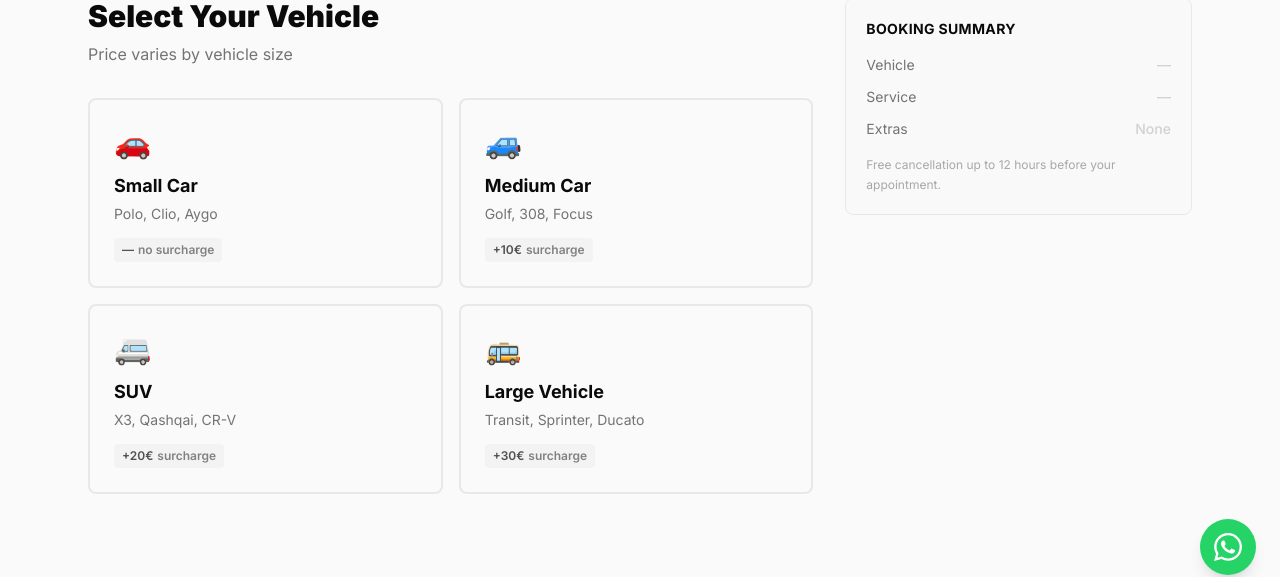
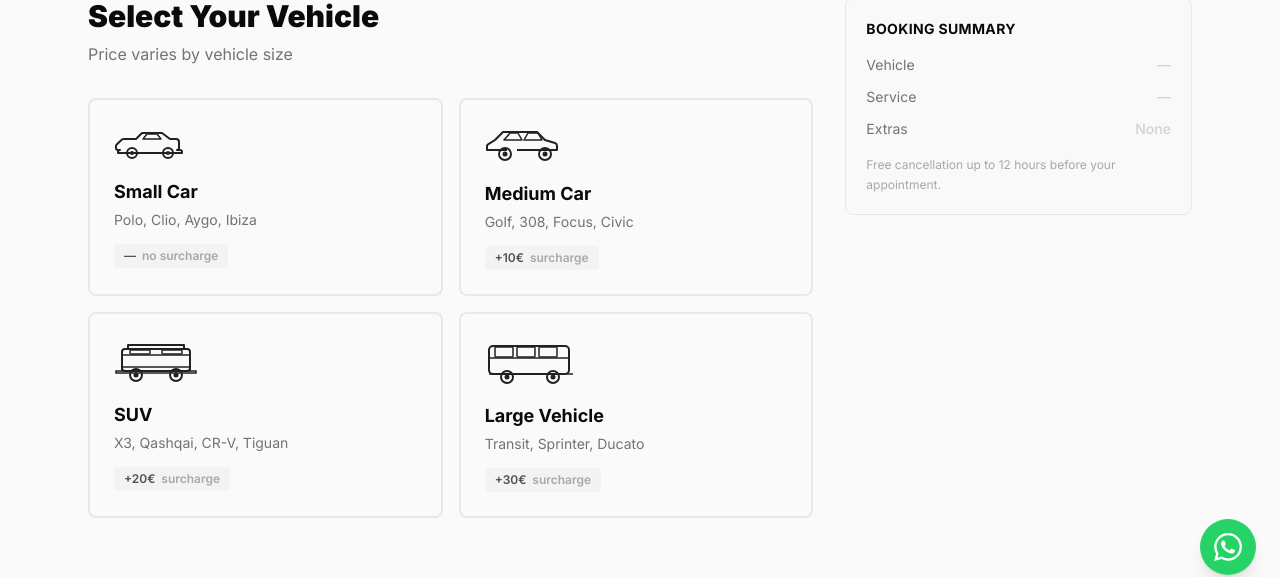
Before and after one commit to KauffenStudio/Jetwash24, a Next.js app: page /en/booking in a window 1280 px wide. Shown: the part 201-778 px from the top of the page. Built offline with nearby package versions, Linux system fonts and the light colour scheme; no server answers; the database is empty.

Commit message:
feat: replace vehicle emoji icons with clean SVG silhouettes
Co-Authored-By: Claude Sonnet 4.6 <noreply@anthropic.com>

```diff
--- a/src/components/booking/VehicleStep.tsx
+++ b/src/components/booking/VehicleStep.tsx
@@ -8,11 +8,11 @@ interface VehicleStepProps {
   onSelect: (size: VehicleSize) => void;
 }
 
-const VEHICLES: { size: VehicleSize; icon: string; examples: string }[] = [
-  { size: 'SMALL', icon: '🚗', examples: 'Polo, Clio, Aygo' },
-  { size: 'MEDIUM', icon: '🚙', examples: 'Golf, 308, Focus' },
-  { size: 'SUV', icon: '🚐', examples: 'X3, Qashqai, CR-V' },
-  { size: 'LARGE', icon: '🚌', examples: 'Transit, Sprinter, Ducato' },
+const VEHICLES: { size: VehicleSize; examples: string }[] = [
+  { size: 'SMALL', examples: 'Polo, Clio, Aygo, Ibiza' },
+  { size: 'MEDIUM', examples: 'Golf, 308, Focus, Civic' },
+  { size: 'SUV', examples: 'X3, Qashqai, CR-V, Tiguan' },
+  { size: 'LARGE', examples: 'Transit, Sprinter, Ducato' },
 ];
 
 const ADJUSTMENT_LABELS: Record<VehicleSize, string> = {
@@ -21,6 +21,76 @@ const ADJUSTMENT_LABELS: Record<VehicleSize, string> = {
   SUV: '+20€',
   LARGE: '+30€',
 };
+
+// Clean SVG silhouettes — each progressively larger/taller
+function CarIcon({ size, selected }: { size: VehicleSize; selected: boolean }) {
+  const color = selected ? '#C9A84C' : '#0A0A0A';
+
+  if (size === 'SMALL') {
+    // Low, compact hatchback
+    return (
+      <svg width="72" height="36" viewBox="0 0 72 36" fill="none" xmlns="http://www.w3.org/2000/svg">
+        <path d="M6 24H4C2.9 24 2 23.1 2 22V20C2 19.4 2.3 18.9 2.7 18.5L8 13.5C8.4 13.2 8.9 13 9.4 13H22L28 7H48L56 13H62C63.7 13 65 14.3 65 16V22C65 23.1 64.1 24 63 24H66C67.1 24 68 24.9 68 26V27H4V26C4 24.9 4.9 24 6 24Z" stroke={color} strokeWidth="2" strokeLinejoin="round" fill={selected ? '#C9A84C15' : 'none'}/>
+        <circle cx="18" cy="27" r="5" stroke={color} strokeWidth="2"/>
+        <circle cx="54" cy="27" r="5" stroke={color} strokeWidth="2"/>
+        <circle cx="18" cy="27" r="2" fill={color}/>
+        <circle cx="54" cy="27" r="2" fill={color}/>
+        <path d="M29 13H47L43 8H33L29 13Z" stroke={color} strokeWidth="1.5" strokeLinejoin="round"/>
+      </svg>
+    );
+  }
+
+  if (size === 'MEDIUM') {
+    // Standard sedan
+    return (
+      <svg width="80" height="40" viewBox="0 0 80 40" fill="none" xmlns="http://www.w3.org/2000/svg">
+        <path d="M4 26H2V22C2 21.3 2.4 20.7 3 20.4L10 16L18 8H52L60 16L70 19C71.1 19.4 72 20.5 72 21.7V26H68" stroke={color} strokeWidth="2" strokeLinejoin="round" fill={selected ? '#C9A84C15' : 'none'}/>
+        <path d="M4 26H22M32 26H68" stroke={color} strokeWidth="2"/>
+        <path d="M19 16H37L33 9H25L19 16Z" stroke={color} strokeWidth="1.5" strokeLinejoin="round"/>
+        <path d="M39 16H57L53 9H43L39 16Z" stroke={color} strokeWidth="1.5" strokeLinejoin="round"/>
+        <circle cx="20" cy="30" r="6" stroke={color} strokeWidth="2"/>
+        <circle cx="60" cy="30" r="6" stroke={color} strokeWidth="2"/>
+        <circle cx="20" cy="30" r="2.5" fill={color}/>
+        <circle cx="60" cy="30" r="2.5" fill={color}/>
+      </svg>
+    );
+  }
+
+  if (size === 'SUV') {
+    // Taller SUV/crossover
+    return (
+      <svg width="84" height="46" viewBox="0 0 84 46" fill="none" xmlns="http://www.w3.org/2000/svg">
+        <rect x="8" y="10" width="68" height="22" rx="3" stroke={color} strokeWidth="2" fill={selected ? '#C9A84C15' : 'none'}/>
+        <path d="M8 16H76" stroke={color} strokeWidth="1.5"/>
+        <path d="M14 10V6H70V10" stroke={color} strokeWidth="2" strokeLinejoin="round"/>
+        <rect x="16" y="11" width="20" height="4" rx="1" stroke={color} strokeWidth="1.5"/>
+        <rect x="48" y="11" width="20" height="4" rx="1" stroke={color} strokeWidth="1.5"/>
+        <path d="M2 32H82V34H2V32Z" stroke={color} strokeWidth="1.5"/>
+        <path d="M8 32V28H76V32" stroke={color} strokeWidth="1.5"/>
+        <circle cx="22" cy="36" r="6" stroke={color} strokeWidth="2"/>
+        <circle cx="62" cy="36" r="6" stroke={color} strokeWidth="2"/>
+        <circle cx="22" cy="36" r="2.5" fill={color}/>
+        <circle cx="62" cy="36" r="2.5" fill={color}/>
+      </svg>
+    );
+  }
+
+  // LARGE — van/minibus
+  return (
+    <svg width="92" height="48" viewBox="0 0 92 48" fill="none" xmlns="http://www.w3.org/2000/svg">
+      <rect x="4" y="8" width="80" height="28" rx="4" stroke={color} strokeWidth="2" fill={selected ? '#C9A84C15' : 'none'}/>
+      <path d="M4 20H84" stroke={color} strokeWidth="1.5"/>
+      <rect x="10" y="9" width="18" height="10" rx="1" stroke={color} strokeWidth="1.5"/>
+      <rect x="32" y="9" width="18" height="10" rx="1" stroke={color} strokeWidth="1.5"/>
+      <rect x="54" y="9" width="18" height="10" rx="1" stroke={color} strokeWidth="1.5"/>
+      <path d="M4 36H88" stroke={color} strokeWidth="1.5"/>
+      <circle cx="22" cy="39" r="6" stroke={color} strokeWidth="2"/>
+      <circle cx="68" cy="39" r="6" stroke={color} strokeWidth="2"/>
+      <circle cx="22" cy="39" r="2.5" fill={color}/>
+      <circle cx="68" cy="39" r="2.5" fill={color}/>
+    </svg>
+  );
+}
 
 export default function VehicleStep({ selectedSize, onSelect }: VehicleStepProps) {
   const t = useTranslations('booking.step1');
@@ -33,7 +103,7 @@ export default function VehicleStep({ selectedSize, onSelect }: VehicleStepProps
       <p className="text-surface-500 mb-8">{t('subtitle')}</p>
 
       <div className="grid grid-cols-1 sm:grid-cols-2 gap-4">
-        {VEHICLES.map(({ size, icon, examples }) => {
+        {VEHICLES.map(({ size, examples }) => {
           const isSelected = selectedSize === size;
           return (
             <button
@@ -45,7 +115,6 @@ export default function VehicleStep({ selectedSize, onSelect }: VehicleStepProps
                   : 'border-surface-200 bg-white hover:border-surface-400'
               }`}
             >
-              {/* Checkmark */}
               {isSelected && (
                 <div className="absolute top-4 right-4 w-6 h-6 bg-gold rounded-full flex items-center justify-center">
                   <svg width="12" height="12" viewBox="0 0 12 12" fill="none">
@@ -54,26 +123,27 @@ export default function VehicleStep({ selectedSize, onSelect }: VehicleStepProps
                 </div>
               )}
 
-              <div className="text-3xl mb-3">{icon}</div>
+              <div className="mb-4 opacity-90">
+                <CarIcon size={size} selected={isSelected} />
+              </div>
+
               <h3 className={`text-lg font-bold mb-1 ${isSelected ? 'text-white' : 'text-black'}`}>
                 {sizeNames(size)}
               </h3>
               <p className={`text-sm mb-3 ${isSelected ? 'text-white/60' : 'text-surface-500'}`}>
                 {examples}
               </p>
-              <div
-                className={`inline-flex items-center gap-1 text-xs font-semibold px-2 py-1 rounded ${
-                  isSelected ? 'bg-white/10 text-white' : 'bg-surface-100 text-surface-600'
-                }`}
-              >
+              <div className={`inline-flex items-center gap-1.5 text-xs font-semibold px-2.5 py-1 rounded ${
+                isSelected ? 'bg-white/10 text-gold' : 'bg-surface-100 text-surface-600'
+              }`}>
                 {ADJUSTMENT_LABELS[size]}
                 {size !== 'SMALL' && (
-                  <span className="opacity-70">
+                  <span className={isSelected ? 'text-white/60' : 'text-surface-400'}>
                     {locale === 'pt' ? 'acréscimo' : 'surcharge'}
                   </span>
                 )}
                 {size === 'SMALL' && (
-                  <span className="opacity-70">
+                  <span className={isSelected ? 'text-white/60' : 'text-surface-400'}>
                     {locale === 'pt' ? 'sem acréscimo' : 'no surcharge'}
                   </span>
                 )}
```
